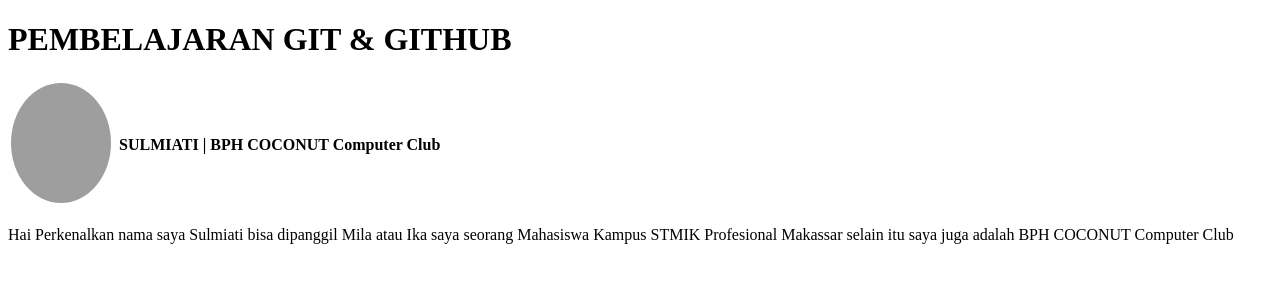
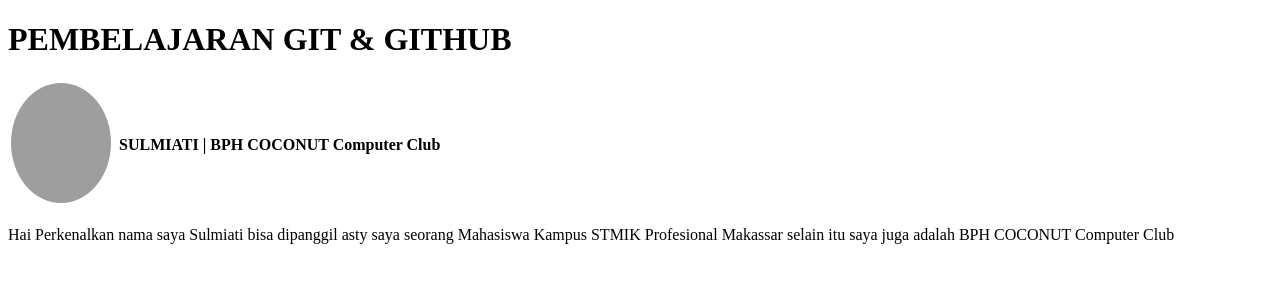
Before and after one commit to sulmiati-web/repo-mila, a plain HTML site: page index.html in a window 1280 px wide. Drawn offline with Linux system fonts and the light colour scheme; grey boxes are pictures that could not be loaded.

Commit message:
mengubah nama panggilan

```diff
--- a/index.html
+++ b/index.html
@@ -26,6 +26,6 @@
         <td><h4>SULMIATI | BPH COCONUT Computer Club</h4></td>
       </tr>
     </table>
-    <p>Hai Perkenalkan nama saya Sulmiati bisa dipanggil Mila atau Ika saya seorang Mahasiswa Kampus STMIK Profesional Makassar selain itu saya juga adalah BPH COCONUT Computer Club</p>
+    <p>Hai Perkenalkan nama saya Sulmiati bisa dipanggil asty saya seorang Mahasiswa Kampus STMIK Profesional Makassar selain itu saya juga adalah BPH COCONUT Computer Club</p>
   </body>
 </html>
```
